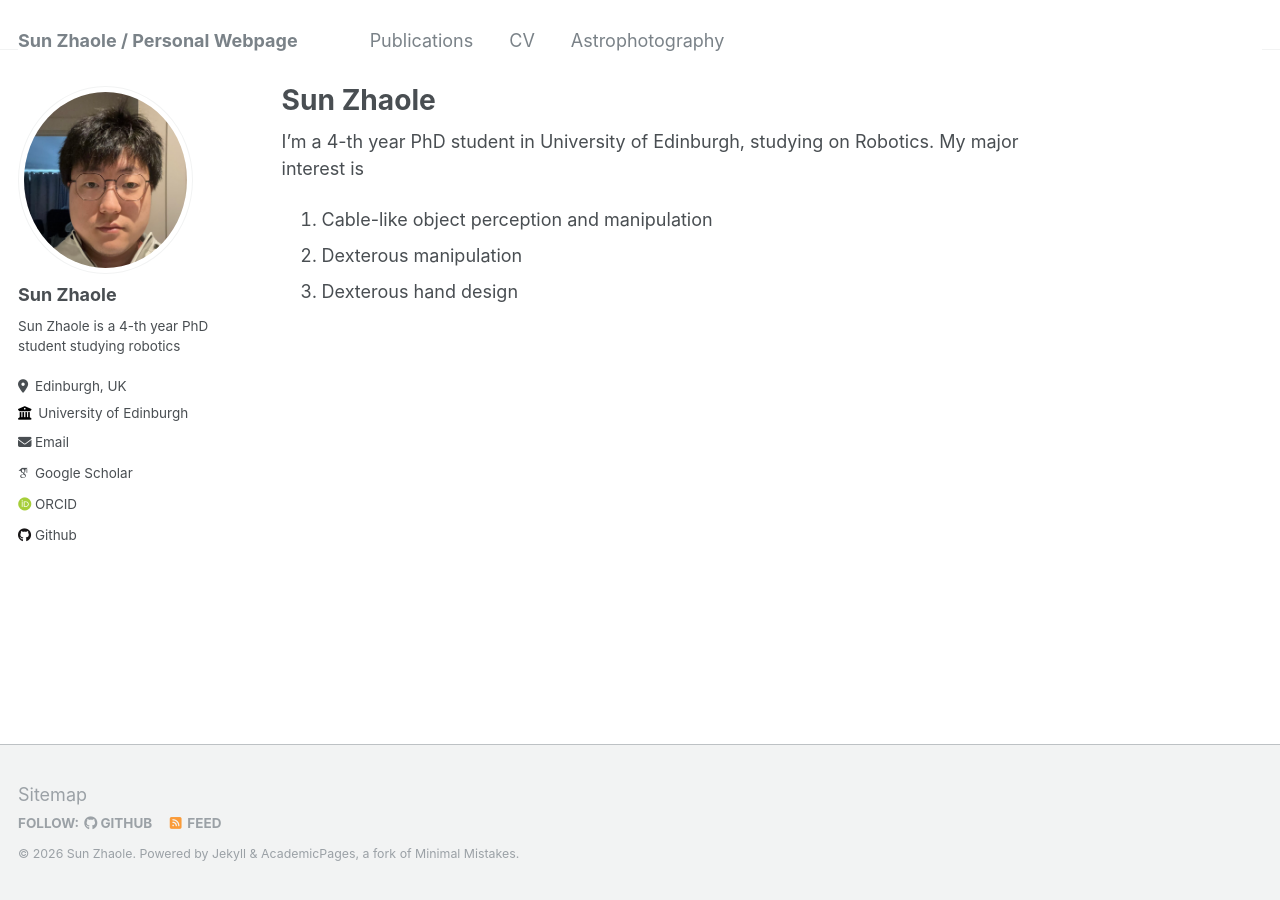
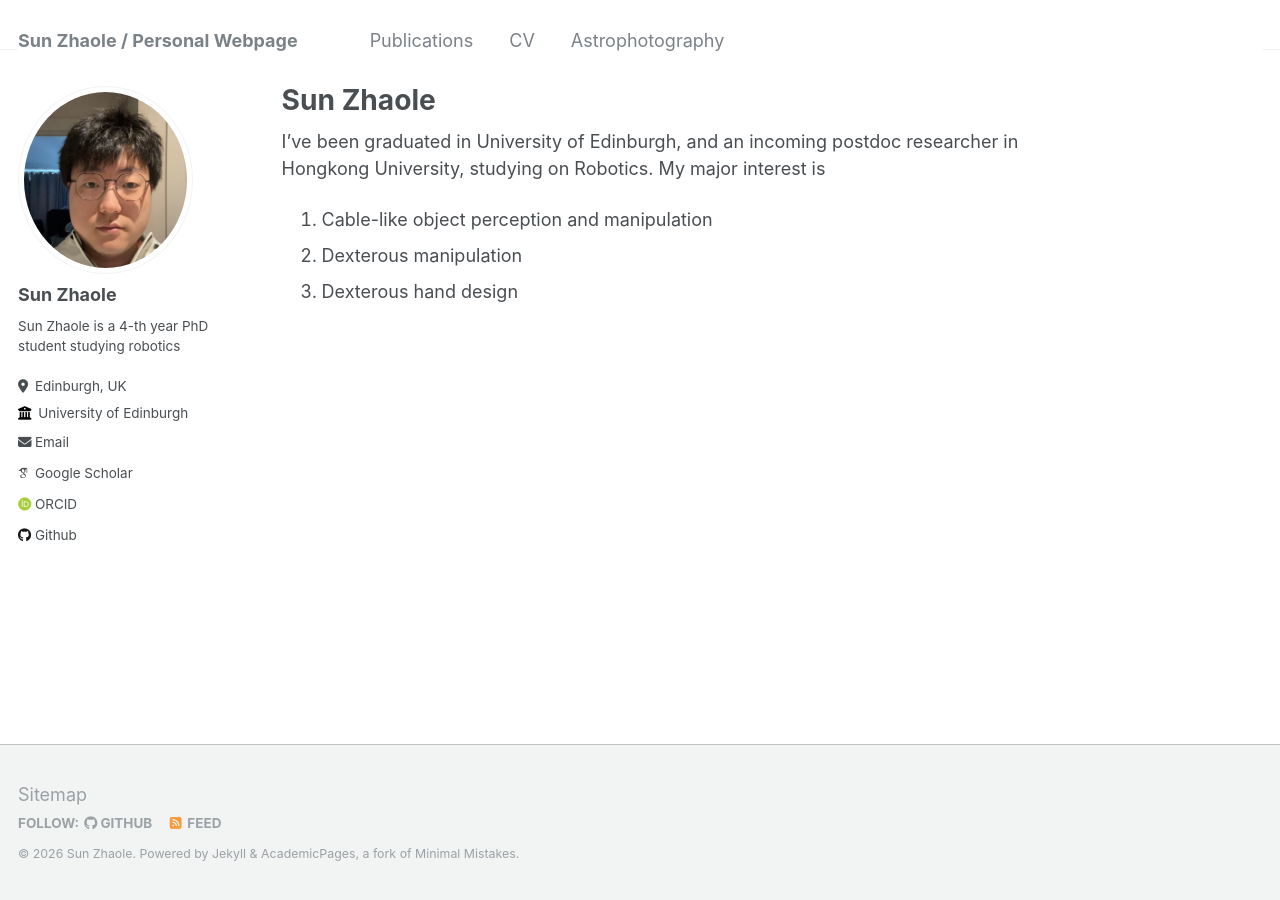
Before and after one commit to SunZhaole/sunzhaole.github.io, a Jekyll site: the page built from _pages/about.md, in a window 1280 px wide. Built offline with Jekyll 4.4.1, drawn with Linux system fonts in a browser that asks for light colours; some web fonts are replaced.

Commit message:
Update about.md

```diff
--- a/_pages/about.md
+++ b/_pages/about.md
@@ -7,7 +7,7 @@ redirect_from:
   - /about.html
 ---
 
-I'm a 4-th year PhD student in University of Edinburgh, studying on Robotics. My major interest is
+I've been graduated in University of Edinburgh, and an incoming postdoc researcher in Hongkong University, studying on Robotics. My major interest is
 
 1. Cable-like object perception and manipulation
 2. Dexterous manipulation
```
